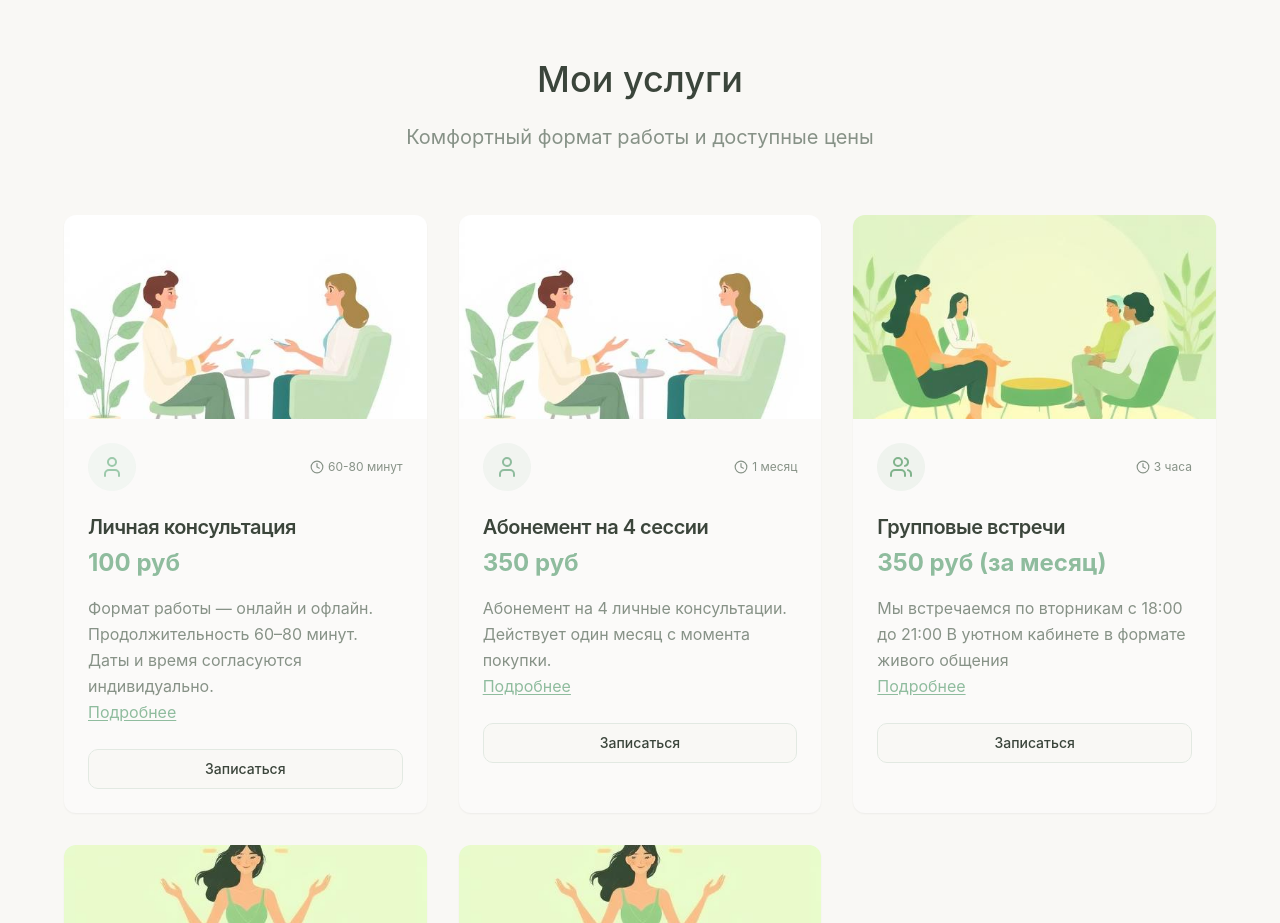
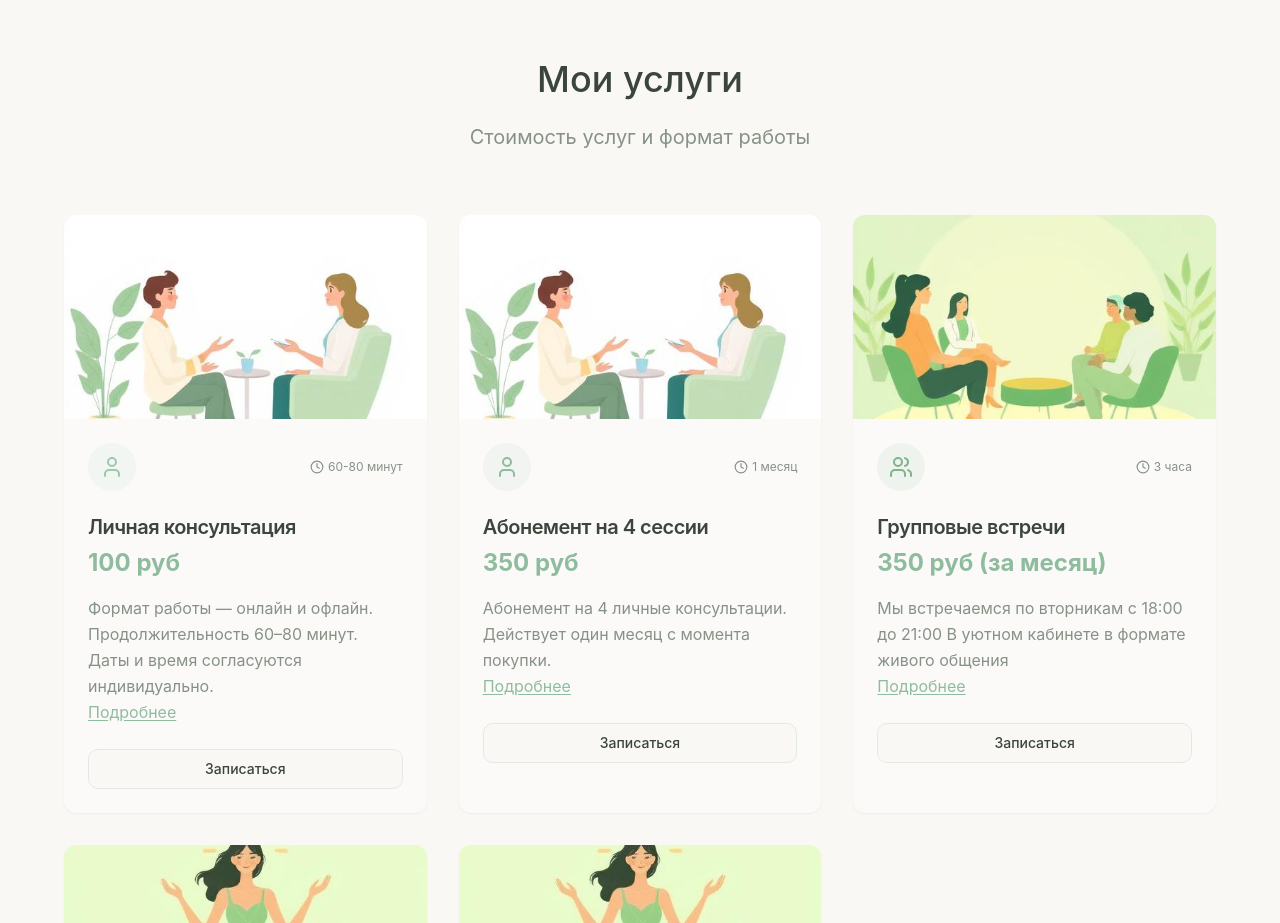
Before and after one commit to Psyness/olga-kremko-calm-space, a React (Vite) app: page / in a window 1280 px wide. Shown: the part 2840-3763 px from the top of the page. Built offline with nearby package versions, Linux system fonts and the light colour scheme.

Commit message:
Custom updates

```diff
--- a/src/components/ServicesAndPricing.tsx
+++ b/src/components/ServicesAndPricing.tsx
@@ -107,7 +107,7 @@ const ServicesAndPricing = () => {
               Мои услуги
             </h2>
             <p className="text-xl text-muted-foreground max-w-2xl mx-auto">
-              Комфортный формат работы и доступные цены
+              Стоимость услуг и формат работы
             </p>
           </div>
 
```
